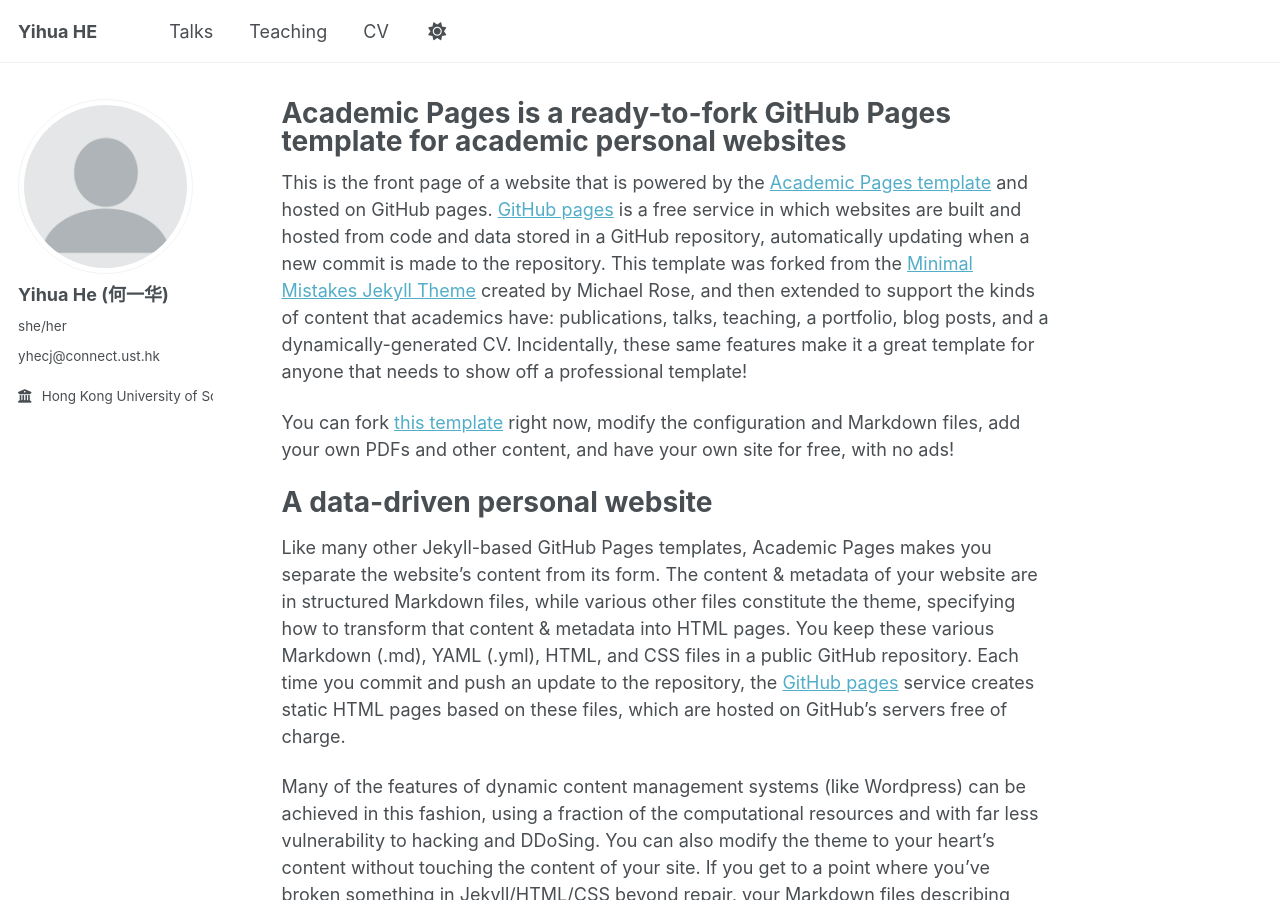
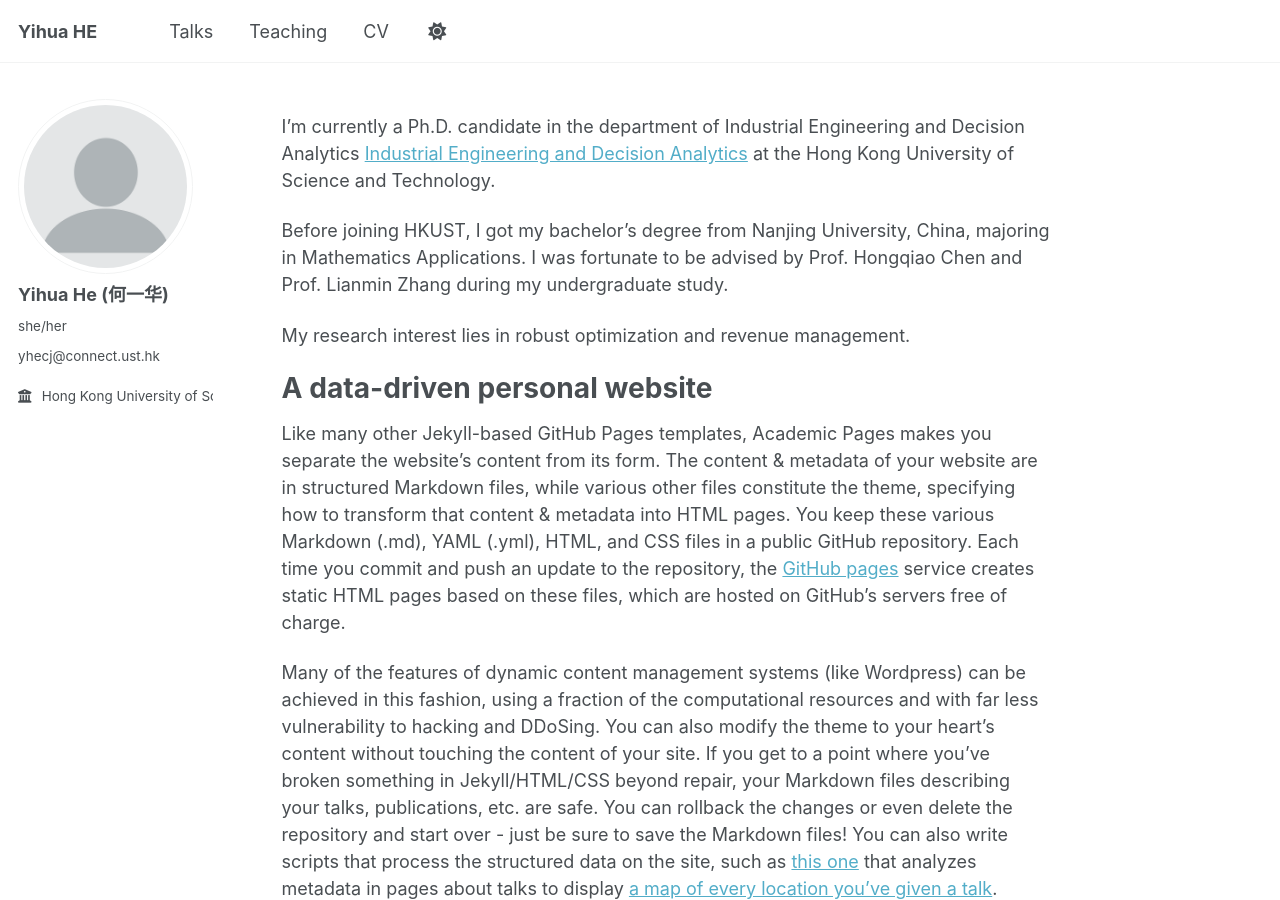
Before and after one commit to hyh50033/YihuaHE, a Jekyll site: the page built from _pages/about.md, in a window 1280 px wide and 900 px high. Built offline with Jekyll 4.4.1, drawn with Linux system fonts in a browser that asks for light colours; a script that is not in the unit is left out; a file with an impossible date is left out.

Commit message:
Update about.md

```diff
--- a/_pages/about.md
+++ b/_pages/about.md
@@ -1,15 +1,17 @@
 ---
 permalink: /
-title: "Academic Pages is a ready-to-fork GitHub Pages template for academic personal websites"
+title: " "
 author_profile: true
 redirect_from:
   - /about/
   - /about.html
 ---
 
-This is the front page of a website that is powered by the [Academic Pages template](https://github.com/academicpages/academicpages.github.io) and hosted on GitHub pages. [GitHub pages](https://pages.github.com) is a free service in which websites are built and hosted from code and data stored in a GitHub repository, automatically updating when a new commit is made to the repository. This template was forked from the [Minimal Mistakes Jekyll Theme](https://mmistakes.github.io/minimal-mistakes/) created by Michael Rose, and then extended to support the kinds of content that academics have: publications, talks, teaching, a portfolio, blog posts, and a dynamically-generated CV. Incidentally, these same features make it a great template for anyone that needs to show off a professional template!
+I'm currently a Ph.D. candidate in the department of Industrial Engineering and Decision Analytics [Industrial Engineering and Decision Analytics](https://ieda.ust.hk/eng/index.php) at the Hong Kong University of Science and Technology.
 
- You can fork [this template](https://github.com/academicpages/academicpages.github.io) right now, modify the configuration and Markdown files, add your own PDFs and other content, and have your own site for free, with no ads!
+Before joining HKUST, I got my bachelor's degree from Nanjing University, China, majoring in Mathematics Applications. I was fortunate to be advised by Prof. Hongqiao Chen and Prof. Lianmin Zhang during my undergraduate study.
+
+My research interest lies in robust optimization and revenue management.
 
 A data-driven personal website
 ======
```
